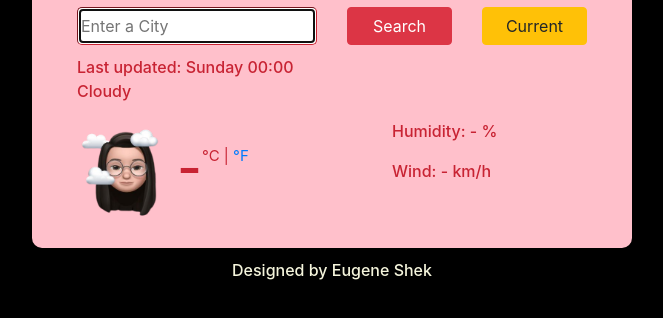
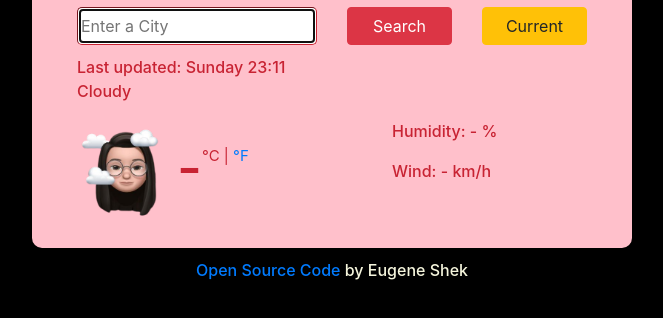
Before and after one commit to Shekeugene/Eugene-Weather-APP, a plain HTML site: page index.html in a window 1280 px wide. Shown: the part 222-540 px from the top of the page, without its empty margins (308-971 px from the left). Drawn offline with nearby package versions, Linux system fonts and the light colour scheme.

Commit message:
Update the JS file name and add github link

```diff
--- a/index.html
+++ b/index.html
@@ -49,7 +49,7 @@
     </div>
 </div>
 </div>
-<p class="signature">Designed by Eugene Shek</p>
-<script src="PlusWeek7HW.js"></script>
+<p class="signature"><a href="https://github.com/Shekeugene/Eugene-Weather-APP">Open Source Code </a> by Eugene Shek</p>
+<script src="api.js"></script>
 </body>
 </html>
```
